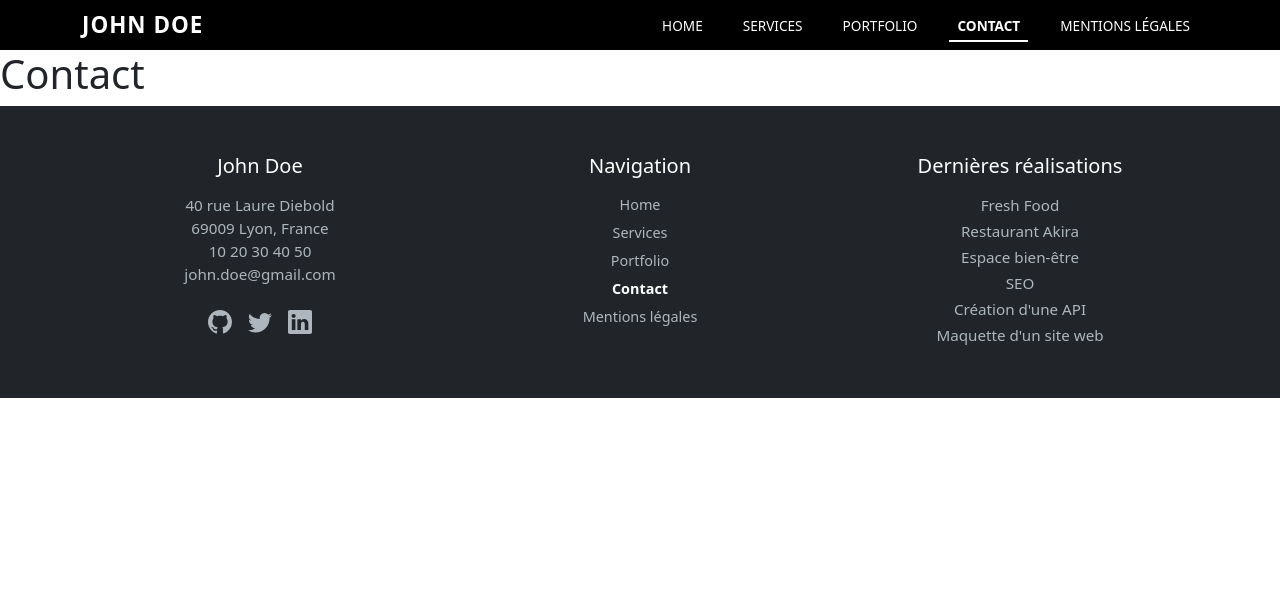
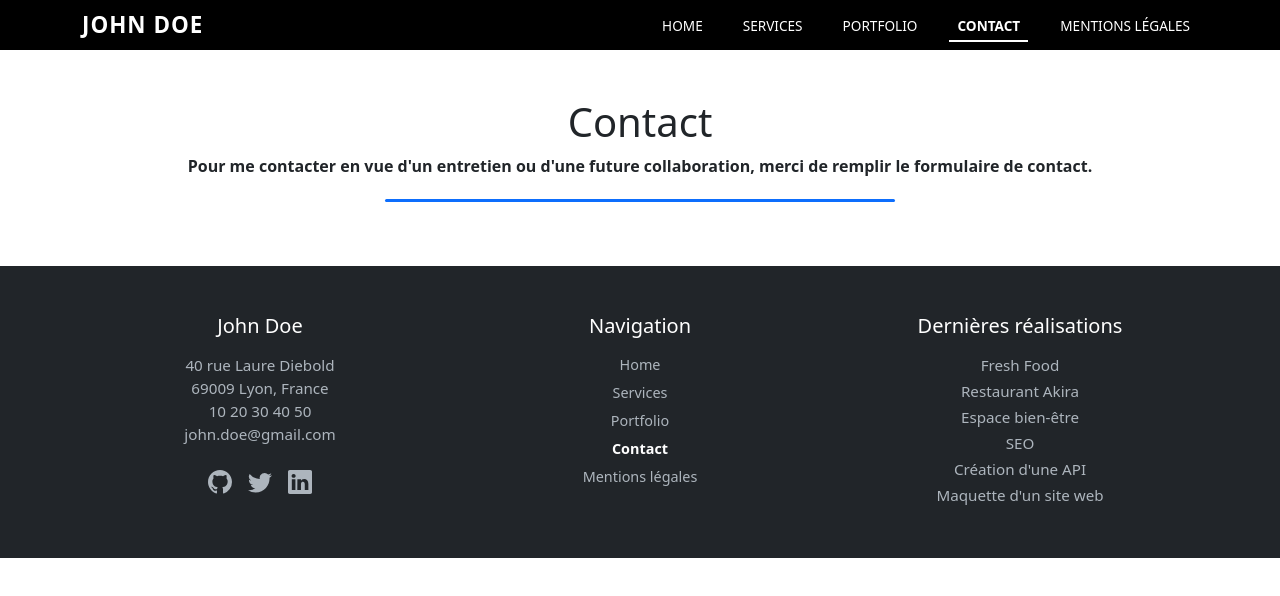
Before and after one commit to Khallas111/portfolioJonhDoe, a React (Create React App) app: page /about in a window 1280 px wide. Shown: the top 596 px of the page. Built offline with nearby package versions, Linux system fonts and the light colour scheme.

Commit message:
Contact
Bases de la page, import des fondamentaux from React.

```diff
--- a/src/Pages/About.js
+++ b/src/Pages/About.js
@@ -1,12 +1,24 @@
 import React from "react";
 import Header from "../Components/Header";
 import Footer from "../Components/Footer";
+import { Container, Row, Col } from "react-bootstrap";
 
 const About = () => {
   return (
     <div>
       <Header />
-      <h1>Contact</h1>
+      <Container className="portfolio mb-5">
+        {/* Titre */}
+        <Row className="text-center m-5">
+          <Col className="service-title">
+            <h1>Contact</h1>
+            <p>
+              Pour me contacter en vue d'un entretien ou d'une future
+              collaboration, merci de remplir le formulaire de contact.
+            </p>
+          </Col>
+        </Row>
+      </Container>
       <Footer />
     </div>
   );
--- a/src/Pages/Achievements.js
+++ b/src/Pages/Achievements.js
@@ -5,7 +5,6 @@ import banner from "../assets/images/banner.jpg";
 import { Container, Row, Col } from "react-bootstrap";
 import Image from "react-bootstrap/Image";
 import CardsForPortfolio from "../Components/tools/cards/CardsForPortfolio";
-import CardsData from "../Components/CardsData";
 import projects from "../data/projectsData";
 
 const Achievements = () => {
```
